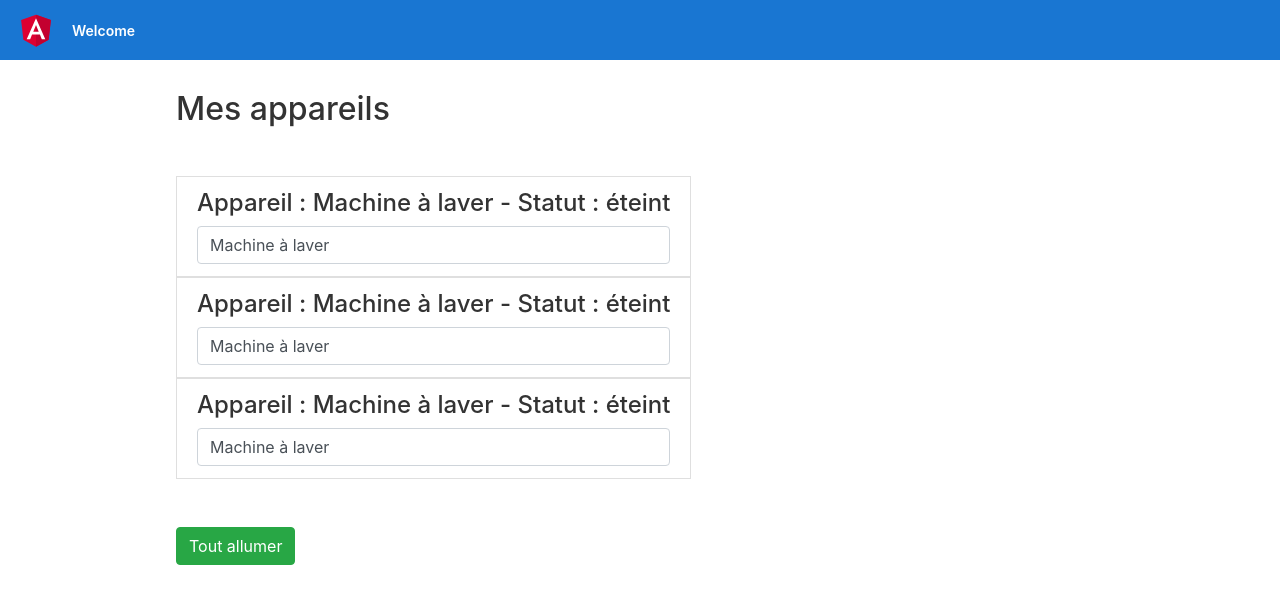
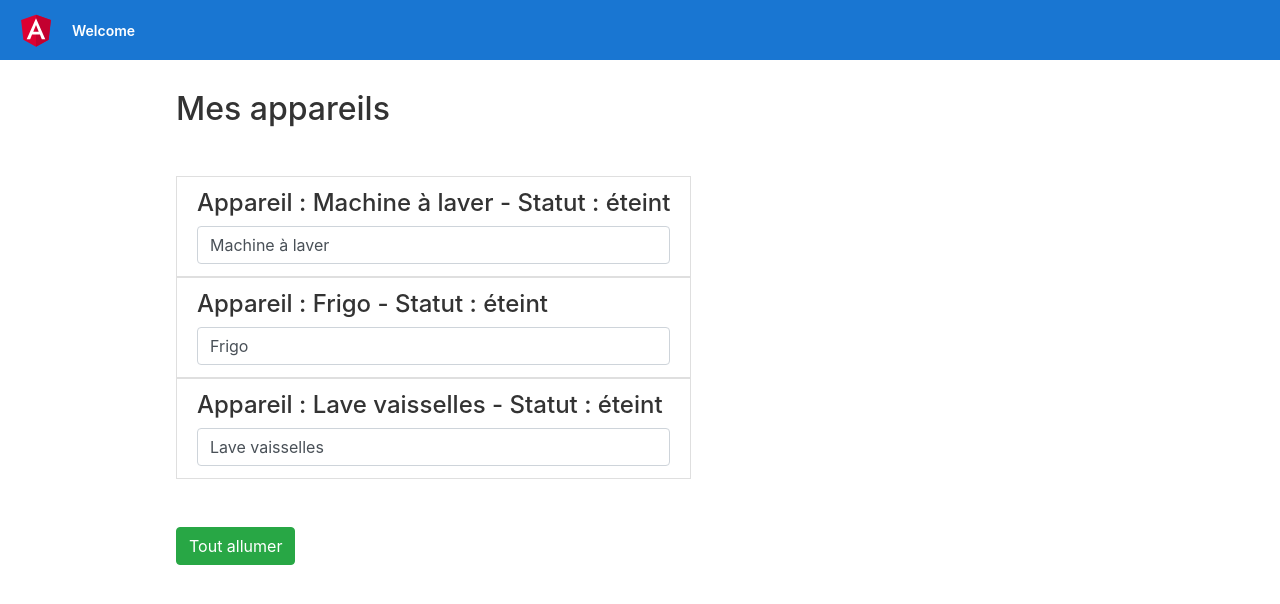
Before and after one commit to tuyetrinhvo/angular-app, an Angular app: page / in a window 1280 px wide. Shown: the top 604 px of the page. Built offline with nearby package versions, Linux system fonts and the light colour scheme.

Commit message:
use decorator @Input()

```diff
--- a/src/app/app.component.html
+++ b/src/app/app.component.html
@@ -87,9 +87,9 @@
       <div class="col-xs-12">
         <h2 class="mb-5">Mes appareils</h2>
         <ul class="list-group">
-          <app-appareil></app-appareil>
-          <app-appareil></app-appareil>
-          <app-appareil></app-appareil>
+          <app-appareil appareilName="Machine à laver"></app-appareil>
+          <app-appareil appareilName="Frigo"></app-appareil>
+          <app-appareil appareilName="Lave vaisselles"></app-appareil>
         </ul>
         <button class="btn btn-success mt-5" [disabled]="!isAuth" (click)="onAllumer()">Tout allumer</button>
       </div>
--- a/src/app/appareil/appareil.component.ts
+++ b/src/app/appareil/appareil.component.ts
@@ -1,4 +1,4 @@
-import { Component, OnInit } from '@angular/core';
+import { Component, Input, OnInit } from '@angular/core';
 
 @Component({
 	selector: 'app-appareil',
@@ -6,7 +6,7 @@ import { Component, OnInit } from '@angular/core';
 	styleUrls: [ './appareil.component.scss' ]
 })
 export class AppareilComponent implements OnInit {
-	appareilName: string = 'Machine à laver';
+	@Input() appareilName: string;
 	appareilStatus: string = 'éteint';
 
 	constructor() {}
```
